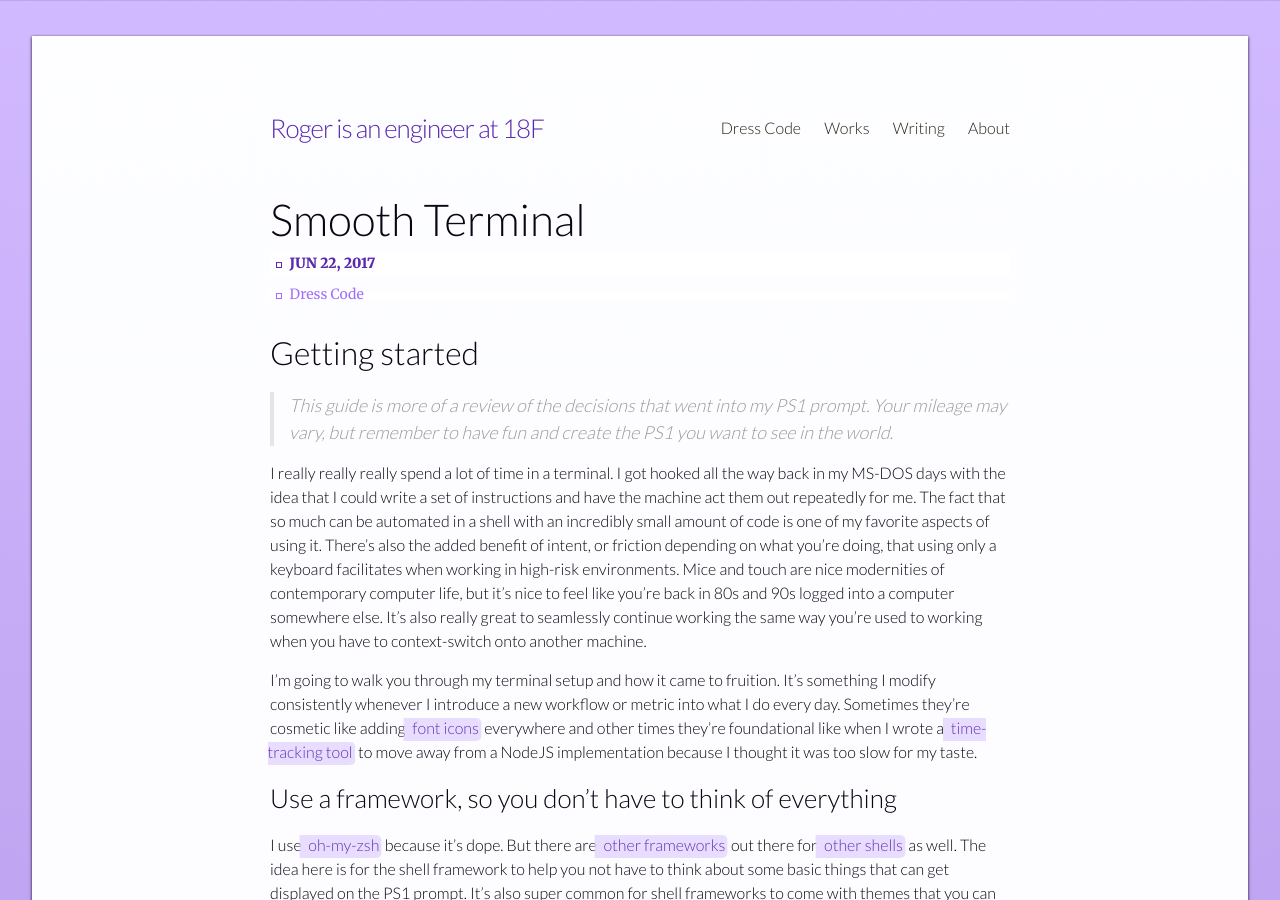
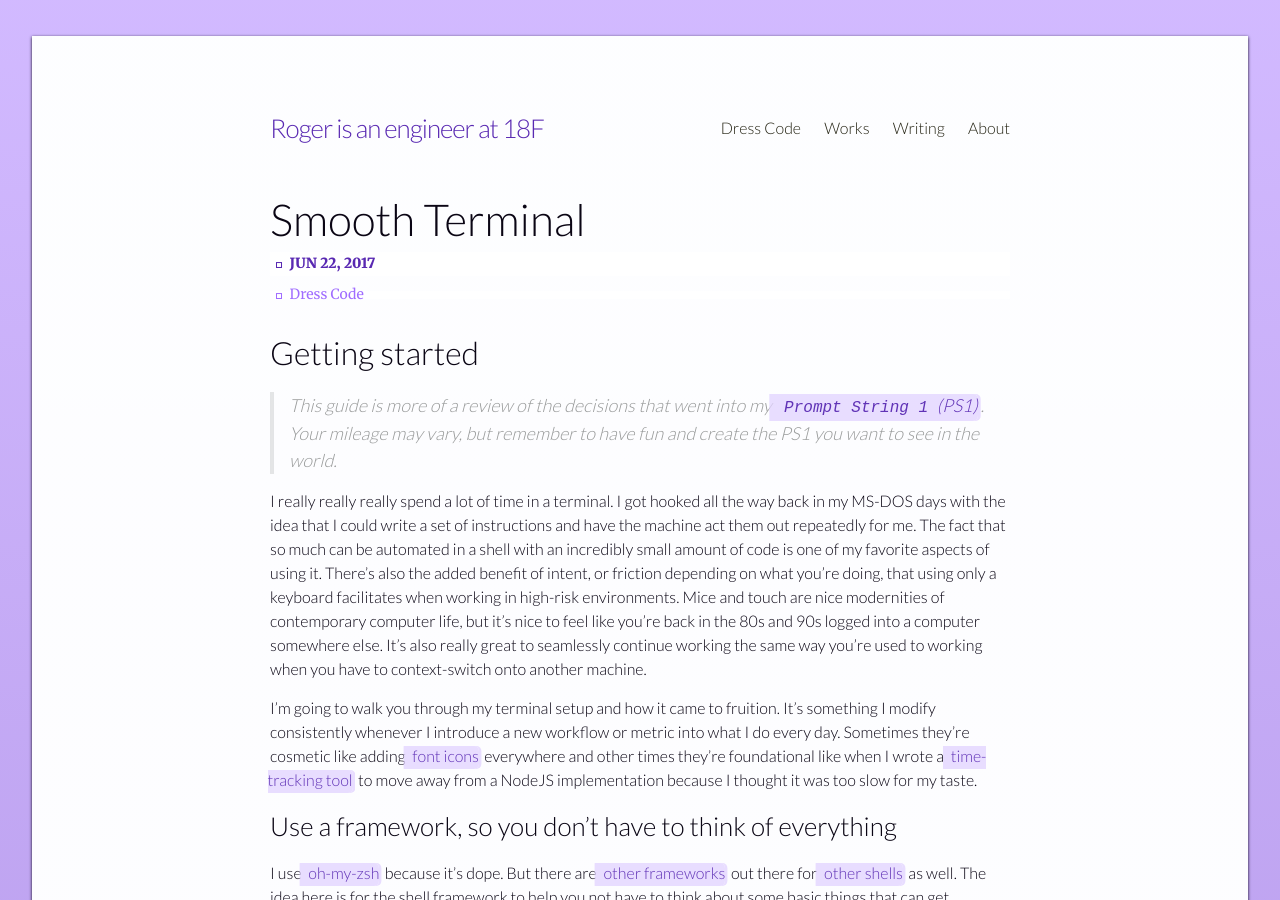
Before and after one commit to rogeruiz/write, a Jekyll site: the page built from dress-code/_posts/2017-06-22-smooth-terminal.markdown, in a window 1280 px wide and 900 px high. Built offline with Jekyll 4.4.1, drawn with Linux system fonts in a browser that asks for light colours; some web fonts are replaced.

Commit message:
Clear up some typos :see_no_evil:

```diff
--- a/dress-code/_posts/2017-06-22-smooth-terminal.markdown
+++ b/dress-code/_posts/2017-06-22-smooth-terminal.markdown
@@ -6,9 +6,10 @@ date: "2017-06-22 00:19:00 -0400"
 
 ## Getting started
 
-> This guide is more of a review of the decisions that went into my PS1 prompt.
-> Your mileage may vary, but remember to have fun and create the PS1 you want to
-> see in the world.
+> This guide is more of a review of the decisions that went into my [`Prompt String 1` (PS1)][ps1-faq].
+> Your mileage may vary, but remember to have fun and create the PS1 you want to see in the world.
+
+[ps1-faq]: http://www.linuxnix.com/linuxunix-shell-ps1-prompt-explained-in-detail/
 
 I really really really spend a lot of time in a terminal. I got hooked all the
 way back in my MS-DOS days with the idea that I could write a set of
@@ -18,7 +19,7 @@ one of my favorite aspects of using it. There's also the added benefit of
 intent, or friction depending on what you're doing, that using only a keyboard
 facilitates when working in high-risk environments. Mice and touch are nice
 modernities of contemporary computer life, but it's nice to feel like you're
-back in 80s and 90s logged into a computer somewhere else. It's also really
+back in the 80s and 90s logged into a computer somewhere else. It's also really
 great to seamlessly continue working the same way you're used to working when
 you have to context-switch onto another machine.
 
```
